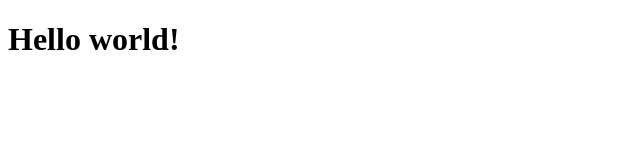
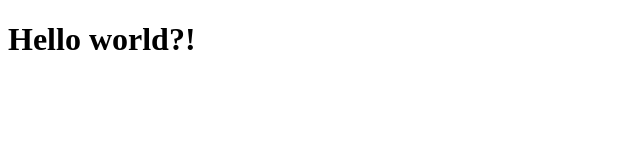
Before and after one commit to AM2037/js-starter-kit, a website: page src/index.html in a window 1280 px wide. Shown: the full height of the page, 0-640 px from the left. Drawn offline with Linux system fonts and the light colour scheme.

Commit message:
testing localtunnel

```diff
--- a/src/index.html
+++ b/src/index.html
@@ -4,6 +4,6 @@
     <meta charset="UTF-8">
   </head>
   <body>
-    <h1>Hello world!</h1>
+    <h1>Hello world?!</h1>
   </body>
 </html>
```
